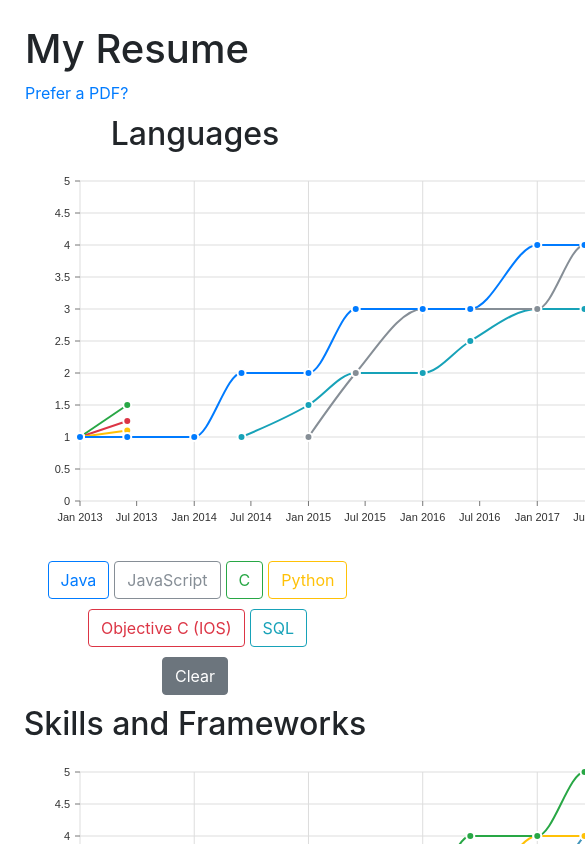
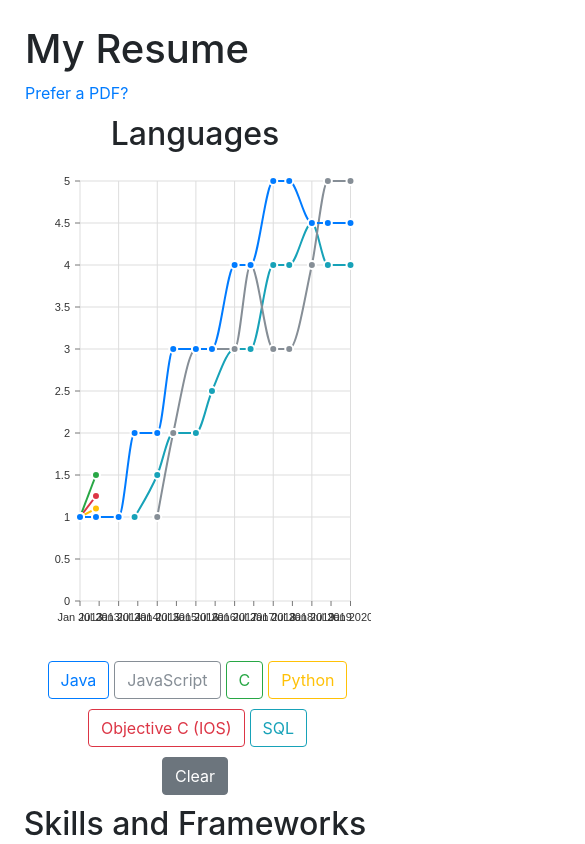
Before and after one commit to bsmoran620/bradford.codes, a React (Create React App) app: page / in a window 390 px wide. Shown: the top 844 px of the page, 585 px wide, since content can reach past the window. Built offline with nearby package versions, Linux system fonts and the light colour scheme.

Commit message:
Improve mobile layout

```diff
--- a/src/App.css
+++ b/src/App.css
@@ -25,6 +25,12 @@
   text-align: center;
 }
 
+.resume .skill-graph .skill-graph-svg {
+    display: block;
+    height: 500px;
+    width: 95vw;
+}
+
 .resume .jumbotron {
   padding-left: 25px;
   margin-top: 20px;
@@ -35,6 +41,13 @@
     grid-template-columns: auto auto;
 }
 
+/* resize for phones */
+@media (max-width: 700px)  {
+    .project-container {
+        grid-template-columns: auto;
+    }
+}
+
 .project-item {
     margin: 20px;
 }
--- a/src/components/SkillGraph.js
+++ b/src/components/SkillGraph.js
@@ -1,5 +1,5 @@
 import React, {useState} from 'react';
-import { Line } from '@nivo/line';
+import { ResponsiveLine } from '@nivo/line';
 import Button from 'react-bootstrap/Button';
 
 // TODO: Main languages as different line type? (dashed line? see https://nivo.rocks/storybook/?path=/story/line--custom-line-style)
@@ -63,9 +63,8 @@ export function SkillGraph(props) {
 
     return (
         <div className="skill-graph">
-            <Line
-                width={900}
-                height={400}
+            <div className="skill-graph-svg">
+                <ResponsiveLine
                     margin={{ top: 20, right: 20, bottom: 60, left: 80 }}
                     animate={true}
                     enableSlices="x"
@@ -95,6 +94,7 @@ export function SkillGraph(props) {
                     pointBorderWidth={2}
                     colors={{ datum: 'color' }}
                 />
+            </div>
             <div className="skillButtons">
                 {props.data.map((skill, index) => skillButtonComponent(skill, index))}
             </div>
```
Lines whose indentation alone changed are shown as unchanged.
